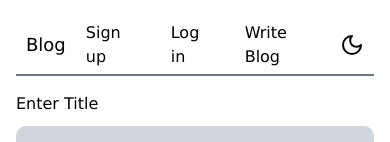
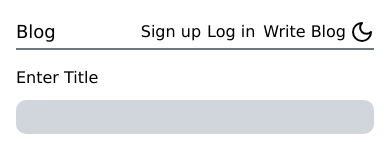
Before and after one commit to dheerendra63939580/BlogFrontend, a React (Vite) app: page /create-post in a window 390 px wide. Shown: the top 142 px of the page. Built offline with nearby package versions, Linux system fonts and the light colour scheme; no server answers; sample sign-in values are in the browser's storage.

Commit message:
bug: stop propagation on edit and delete button container. make navbar responsive

```diff
--- a/src/components/BlogCard.tsx
+++ b/src/components/BlogCard.tsx
@@ -59,6 +59,7 @@ export default function BlogCard({blogInfo}: BlogCardProps) {
                             <div
                                 className="absolute top-0 right-0 bg-white px-(--paddingX) py-(--paddingY) rounded-(--radius)"
                                 ref={actionRef}
+                                onClick={(e) => e.stopPropagation()}
                                 >
                                 <button type="button" onClick={(e) => {e.stopPropagation(); navigate(`update-blog/${blogInfo._id}`)}}>
                                     <SquarePen className="text-(--info)"/>
--- a/src/components/Navbar.tsx
+++ b/src/components/Navbar.tsx
@@ -34,20 +34,20 @@ function Navbar() {
   useOnClickOutside(outsideRef as unknown as React.RefObject<HTMLElement>, handleClickOutside)
 
   return (
-    <div className="flex justify-between items-center gap-2.5 border-b-2 border-(--secondary) px-(--paddingX) py-(--paddingY) mb-4">
-        <h2 className="text-lg">Blog</h2>
-        <div className="flex gap-2.5 items-center">
+    <div className="flex justify-between items-center gap-2.5 border-b-2 border-(--secondary) sm:px-(--paddingX) sm:py-(--paddingY) mb-4">
+        <h2 className="text-lg cursor-pointer" onClick={() => navigate("/")}>Blog</h2>
+        <div className="flex sm:gap-2.5 items-center gap-.5">
             {!userInfo.name &&
             <>
-                <div className="hover:bg-(--info) px-(--paddingX) py-(paddingY) rounded-(--radius)">
+                <div className="hover:bg-(--info) p-0.5 sm:px-(--paddingX) sm:py-(paddingY) rounded-(--radius) text-nowrap">
                     <NavLink to="/signup">Sign up</NavLink>
                 </div>
-                <div className="hover:bg-(--info) px-(--paddingX) py-(paddingY) rounded-(--radius)">
+                <div className="hover:bg-(--info) p-1 sm:px-(--paddingX) sm:py-(paddingY) rounded-(--radius) text-nowrap">
                     <NavLink to="/login">Log in</NavLink>
                 </div>
             </>
             }
-            <div className="hover:bg-(--info) px-(--paddingX) py-(paddingY) rounded-(--radius)">
+            <div className="hover:bg-(--info) p-1 sm:px-(--paddingX) sm:py-(paddingY) rounded-(--radius) text-nowrap">
                 <NavLink to="/create-post">Write Blog</NavLink>
             </div>
             {userInfo.name &&
```
